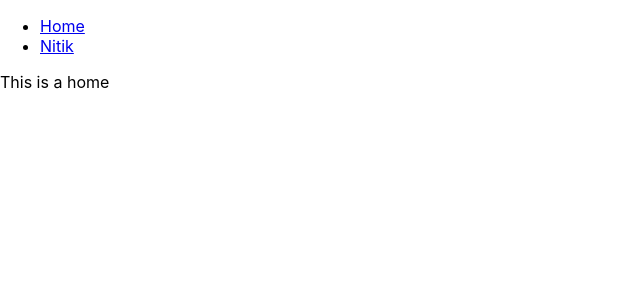
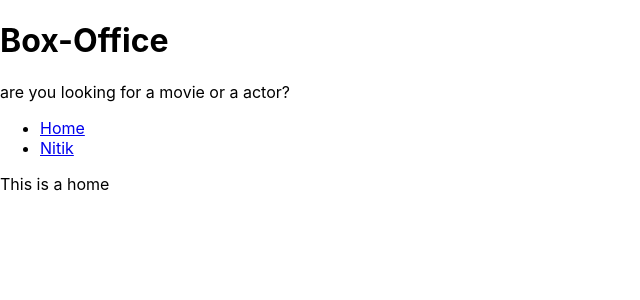
Before and after one commit to nitik1008/box-office, a React (Create React App) app: page / in a window 1280 px wide. Shown: the top 300 px of the page, without its empty margins (0-640 px from the left). Built offline with nearby package versions, Linux system fonts and the light colour scheme.

Commit message:
added layout management and created title

```diff
--- a/src/App.js
+++ b/src/App.js
@@ -1,13 +1,10 @@
 import React from 'react';
 import { Switch, Route } from 'react-router-dom';
-import Navs from './components/Navs';
 import Home from './pages/Home';
 import Starred from './pages/Starred';
 
 function App() {
   return (
-    <div>
-      <Navs />
     <Switch>
       <Route exact path="/">
         <Home />
@@ -17,7 +14,6 @@
       </Route>
       <Route>Not found</Route>
     </Switch>
-    </div>
   );
 }
 
--- /dev/null
+++ b/src/components/MainPageLayout.js
@@ -0,0 +1,18 @@
+import React from 'react';
+import Navs from './Navs';
+import Title from './Title';
+
+const MainPageLayout = ({ children }) => {
+  return (
+    <div>
+      <Title
+        title="Box-Office"
+        subtitle="are you looking for a movie or a actor?"
+      />
+      <Navs />
+      {children}
+    </div>
+  );
+};
+
+export default MainPageLayout;
--- /dev/null
+++ b/src/components/Title.js
@@ -0,0 +1,12 @@
+import React from 'react';
+
+const Title = ({ title, subtitle }) => {
+  return (
+    <div>
+      <h1>{title}</h1>
+      <p>{subtitle}</p>
+    </div>
+  );
+};
+
+export default Title;
--- a/src/pages/Home.js
+++ b/src/pages/Home.js
@@ -1,7 +1,8 @@
 import React from 'react';
+import MainPageLayout from '../components/MainPageLayout';
 
 const Home = () => {
-  return <div>This is a home</div>;
+  return <MainPageLayout>This is a home</MainPageLayout>;
 };
 
 export default Home;
--- a/src/pages/Starred.js
+++ b/src/pages/Starred.js
@@ -1,7 +1,8 @@
 import React from 'react';
+import MainPageLayout from '../components/MainPageLayout';
 
 const Starred = () => {
-  return <div>This is starred</div>;
+  return <MainPageLayout>This is starred</MainPageLayout>;
 };
 
 export default Starred;
```
Lines whose indentation alone changed are shown as unchanged.
